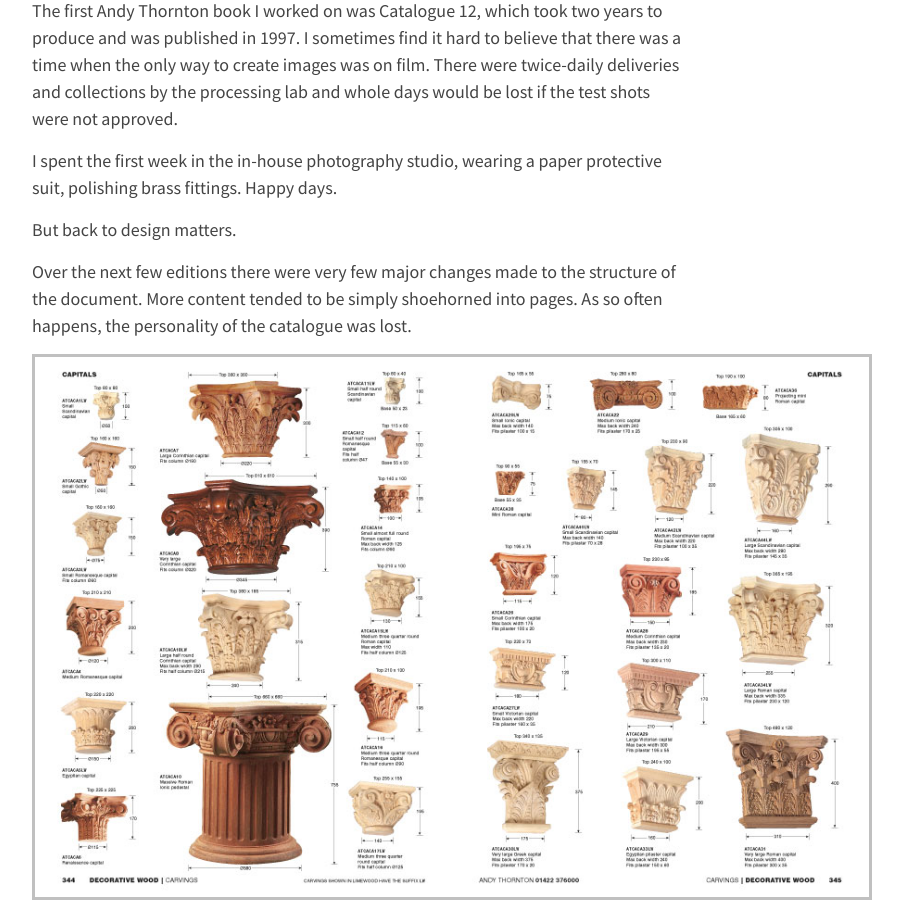
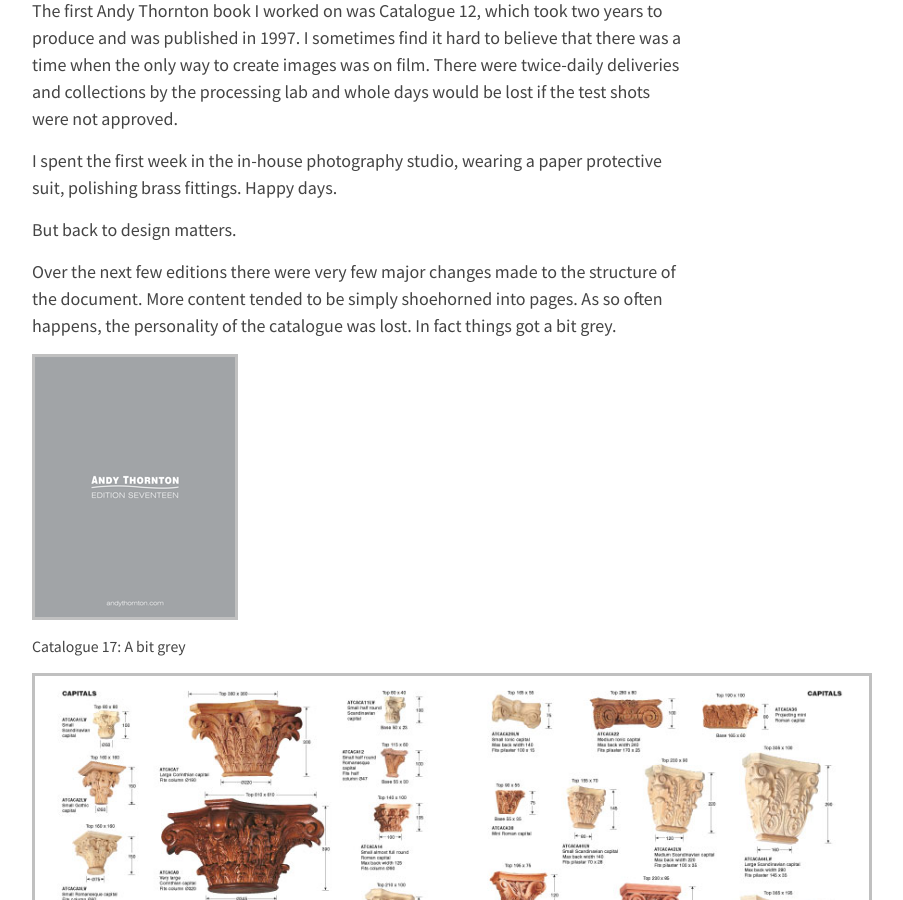
Before and after one commit to vimallen/allend, a Jekyll site: the page built from catalogue-eighteen/index.md, in a window 1280 px wide and 900 px high, scrolled down 745 px. Shown: the whole window, without its empty margins (188-1091 px from the left). Built offline with Jekyll 4.4.1, drawn with Linux system fonts in a browser that asks for light colours.

Commit message:
Sat close

```diff
--- a/catalogue-eighteen/index.md
+++ b/catalogue-eighteen/index.md
@@ -14,7 +14,11 @@ I spent the first week in the in-house photography studio, wearing a paper prote
 
 But back to design matters.
 
-Over the next few editions there were very few major changes made to the structure of the document. More content tended to be simply shoehorned into pages. As so often happens, the personality of the catalogue was lost.
+Over the next few editions there were very few major changes made to the structure of the document. More content tended to be simply shoehorned into pages. As so often happens, the personality of the catalogue was lost. In fact things got a bit grey.
+
+
+
+<figure><img src="../images/cover-cat17.png" alt="catalogue 17 cover"><figcaption>Catalogue 17: A bit grey</figcaption></figure>
 
 <figure><img src="../images/ATCAT17-344-345.jpg" alt="catalogue 17 spread carvings"><figcaption>Catalogue 17: Carvings</figcaption></figure>
 
```
Also changed, not shown: images/cover-cat17.png (added).
